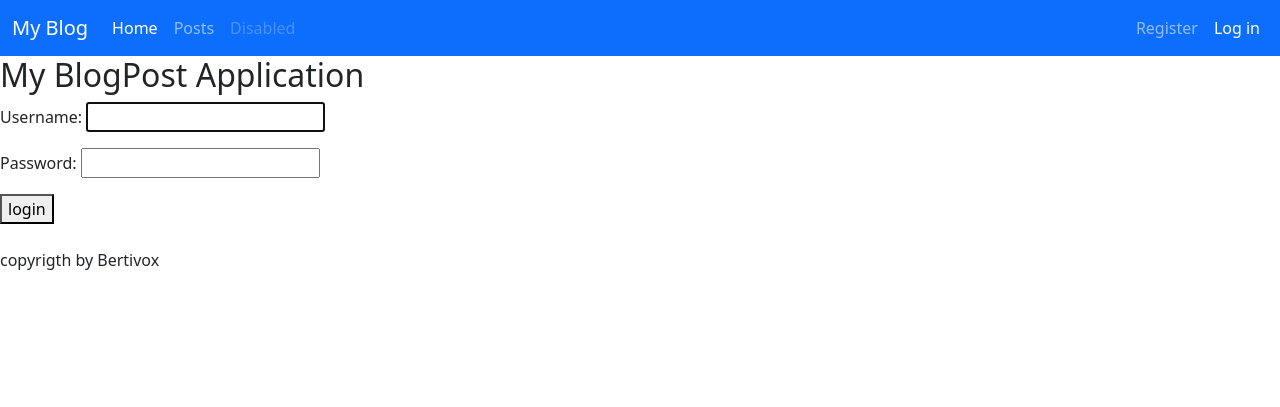
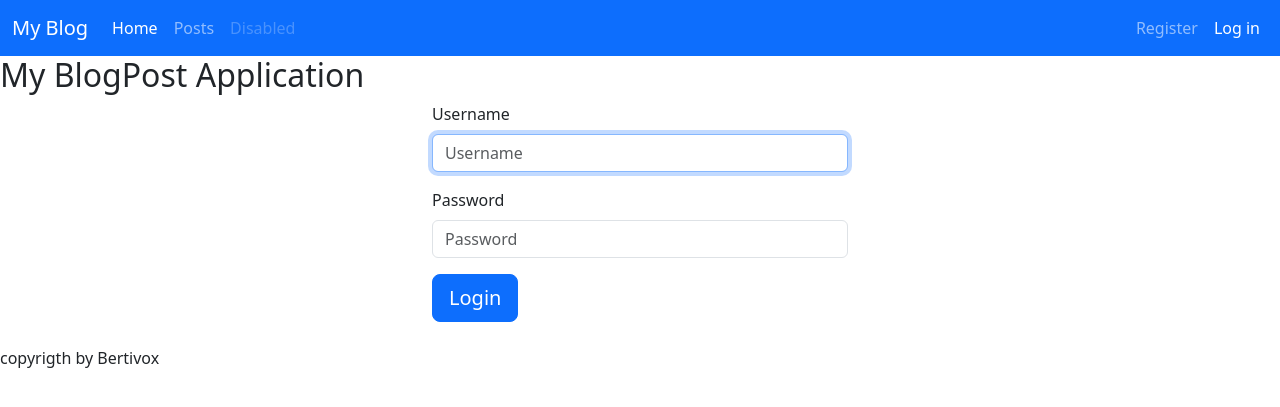
Before and after one commit to tolly00/my_blog, a Django app: page /users/login/ in a window 1280 px wide. Shown: the top 407 px of the page. Run offline with Django 5.2, Linux system fonts and the light colour scheme; some libraries are stand-ins or nearby versions.

Commit message:
styling the login ok

```diff
--- a/templates/registration/login.html
+++ b/templates/registration/login.html
@@ -3,21 +3,29 @@
 {% load django_bootstrap5 %}
 
 {% block header %}
+    <div class="center my-4">
         <h3>Log in to your account</h3>
+    </div>
+
 {% endblock header %}
 {% block content %}
-
-    {%if form.errors%}
-    <p>your username and password didn't match. please try again.</p>
-    {%endif%}
+<div class="px-3">
+    <div class="alert alert-danger" role="alert" {% if not form.errors %} style="display:none;" {% endif %}>
+        Your username and password didn't match. Please try again.
+    </div>
 
 
-    <form method="post" action="{% url 'login' %}">
-    {% csrf_token %}
-    {{ form.as_p }}
+    <form method="post" action="{% url 'login' %}" class="needs-validation col-lg-4 col-md-12 mx-auto form" novalidate>
+        {% csrf_token %}
+        {% bootstrap_form form %}
 
-    <button name="submit">login</button>
-    <input type="hidden" name="next" value="{% url 'index'%}">
+        <div class="d-grid gap-2 d-md-block ">
+            <button class="btn btn-primary btn-block btn-lg" name="submit">Login</button>
+            <input type="hidden" name="next" value="{% url 'index' %}">
+        </div>
     </form>
 
+</div>
+
+
 {% endblock content %}
```
Also changed, not shown: db.sqlite3.
